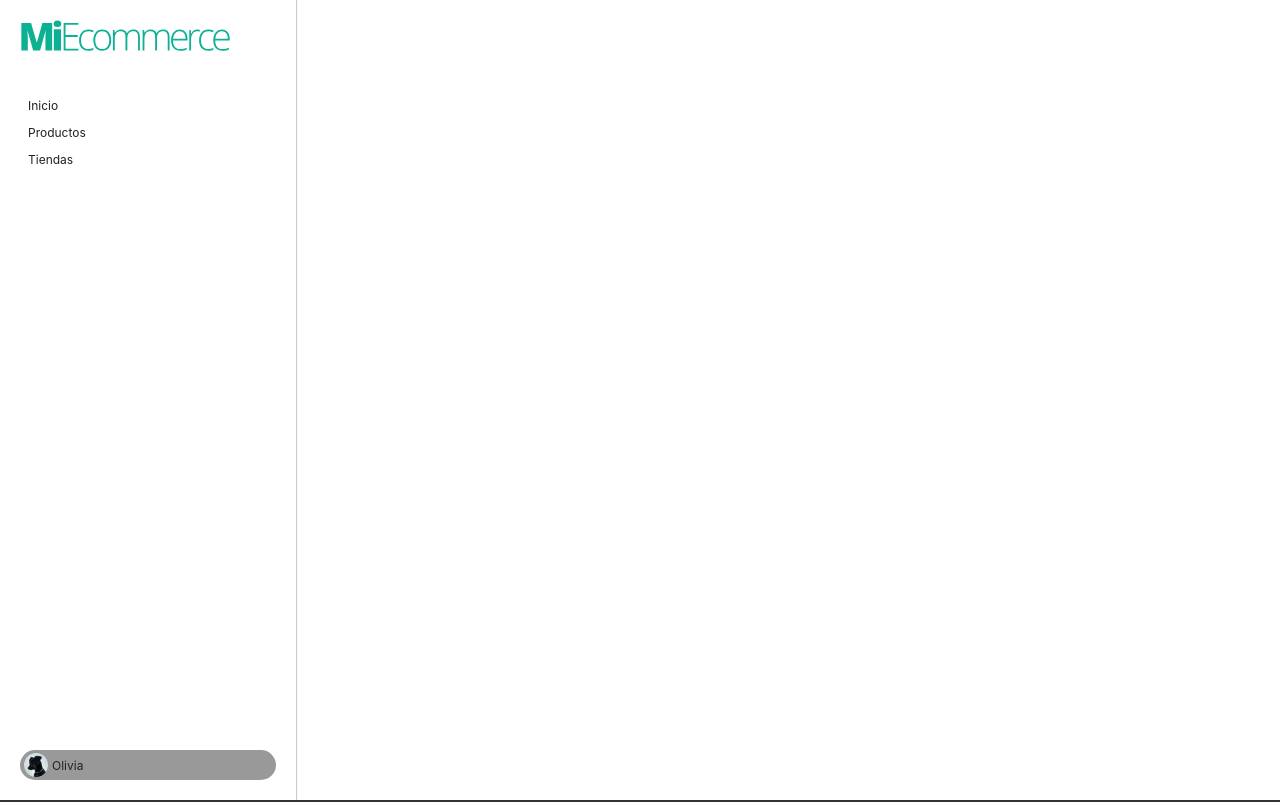
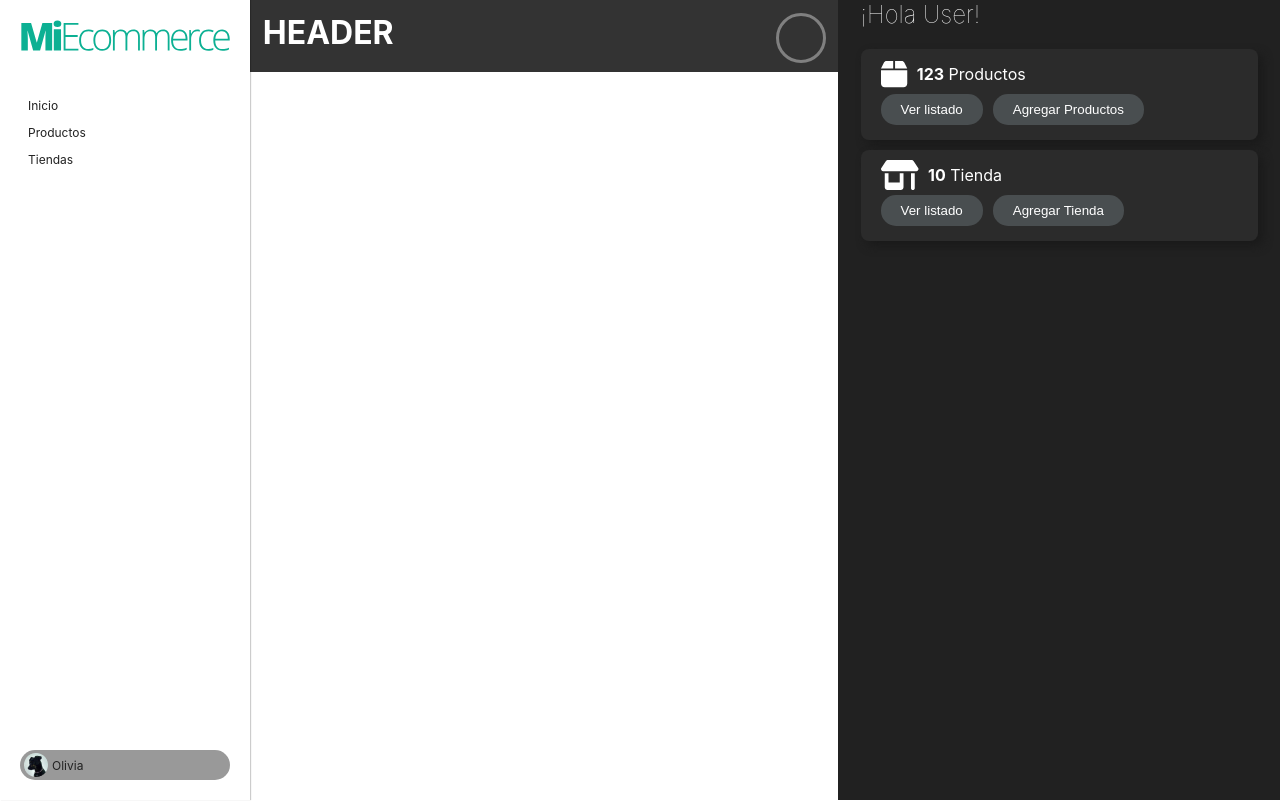
Before and after one commit to santiagocabrera1/Sprint-React, a React (Create React App) app: page / in a window 1280 px wide. Shown: the top 802 px of the page. Built offline with nearby package versions, Linux system fonts and the light colour scheme.

Commit message:
Revisión de conflictos

```diff
--- a/src/App.css
+++ b/src/App.css
@@ -40,9 +40,9 @@ a:focus {
   }
 }
 
-/* .mainContainer {
+.mainContainer {
   display: flex;
   min-height: 100vh;
   color: var(--primary-text-color);
   background-color: var(--primary-bg);
-} */
+}
```
